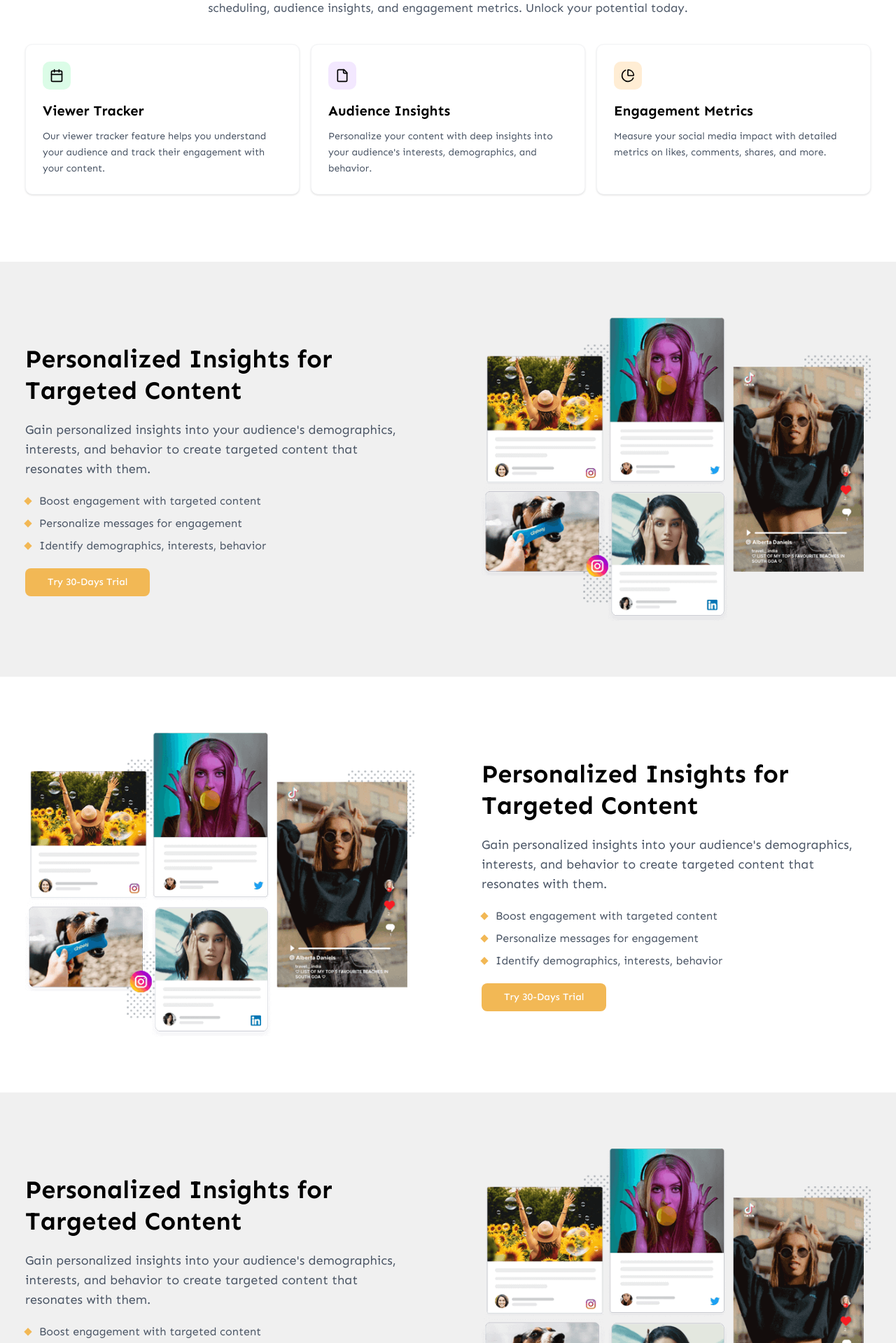
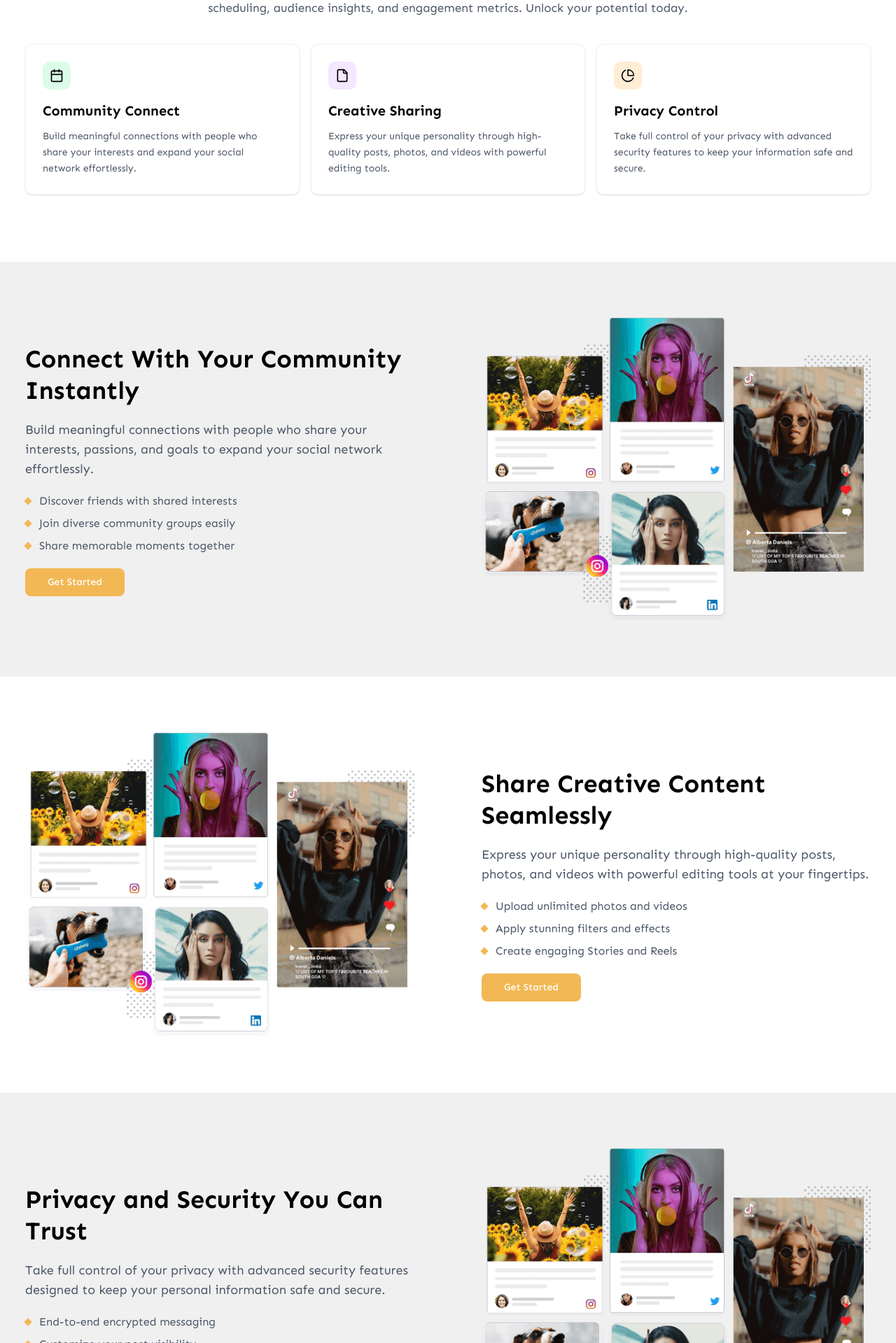
Before and after one commit to ngbaduyy10/bright-social_fe, a Next.js app: page / in a window 1280 px wide. Shown: the part 881-2800 px from the top of the page at 70% size. Built offline with nearby package versions, Linux system fonts and the light colour scheme.

Commit message:
update homepage info

```diff
--- a/src/app/(guest)/page.tsx
+++ b/src/app/(guest)/page.tsx
@@ -10,9 +10,37 @@ export default function Home() {
     <>
       <HeroSection />
       <FeatureSection />
-      <FeatureBlock image={DefaultImage.src} />
-      <FeatureBlock image={DefaultImage.src} reverse={true} />
-      <FeatureBlock image={DefaultImage.src} />
+      <FeatureBlock
+        image={DefaultImage.src}
+        title="Connect With Your Community Instantly"
+        description="Build meaningful connections with people who share your interests, passions, and goals to expand your social network effortlessly."
+        features={[
+          "Discover friends with shared interests",
+          "Join diverse community groups easily",
+          "Share memorable moments together"
+        ]}
+      />
+      <FeatureBlock
+        image={DefaultImage.src}
+        reverse={true}
+        title="Share Creative Content Seamlessly"
+        description="Express your unique personality through high-quality posts, photos, and videos with powerful editing tools at your fingertips."
+        features={[
+          "Upload unlimited photos and videos",
+          "Apply stunning filters and effects",
+          "Create engaging Stories and Reels"
+        ]}
+      />
+      <FeatureBlock
+        image={DefaultImage.src}
+        title="Privacy and Security You Can Trust"
+        description="Take full control of your privacy with advanced security features designed to keep your personal information safe and secure."
+        features={[
+          "End-to-end encrypted messaging",
+          "Customize your post visibility",
+          "Two-factor authentication protection"
+        ]}
+      />
       <FeedbackSection />
       <HomeFooter />
     </>
--- a/src/components/molecules/FeatureBlock.tsx
+++ b/src/components/molecules/FeatureBlock.tsx
@@ -4,36 +4,33 @@ import CommonButton from "../atoms/CommonButton";
 interface FeatureBlockProps {
   reverse?: boolean;
   image: string;
+  title: string;
+  description: string;
+  features: string[];
 }
 
-export default function FeatureBlock({ reverse = false, image }: FeatureBlockProps) {
+export default function FeatureBlock({ reverse = false, image, title, description, features }: FeatureBlockProps) {
   const textContent = (
     <div className="flex flex-col justify-center space-y-5">
       <p className="text-2xl lg:text-4xl font-bold text-black leading-tight">
-        Personalized Insights for Targeted Content
+        {title}
       </p>
 
       <p className="text-gray-600 text-md lg:text-lg">
-        Gain personalized insights into your audience's demographics, interests, and behavior to create targeted content that resonates with them.
+        {description}
       </p>
 
       <ul className="space-y-2">
-        <li className="flex items-center space-x-3">
-          <div className="w-2 h-2 bg-primary transform rotate-45"></div>
-          <span className="text-gray-600">Boost engagement with targeted content</span>
-        </li>
-        <li className="flex items-center space-x-3">
-          <div className="w-2 h-2 bg-primary transform rotate-45"></div>
-          <span className="text-gray-600">Personalize messages for engagement</span>
-        </li>
-        <li className="flex items-center space-x-3">
-          <div className="w-2 h-2 bg-primary transform rotate-45"></div>
-          <span className="text-gray-600">Identify demographics, interests, behavior</span>
-        </li>
+        {features.map((feature, index) => (
+          <li key={index} className="flex items-center space-x-3">
+            <div className="w-2 h-2 bg-primary transform rotate-45"></div>
+            <span className="text-gray-600">{feature}</span>
+          </li>
+        ))}
       </ul>
 
       <CommonButton className="px-8">
-          Try 30-Days Trial
+          Get Started
         </CommonButton>
     </div>
   );
--- a/src/components/molecules/UserCard.tsx
+++ b/src/components/molecules/UserCard.tsx
@@ -75,7 +75,7 @@ export default function UserCard({ friend, user: userProp, type }: UserCardProps
             <CommonButton href={`/profile/${user.username}`} className="w-full">
               View Profile
             </CommonButton>
-            <CommonButton className="w-full bg-secondary text-black">
+            <CommonButton className="w-full bg-secondary text-black" href={`/messages/${user.id}`}>
               <MessageCircle size={16} className="mr-2" />
               Message
             </CommonButton>
--- a/src/components/organisms/home/HeroSection.tsx
+++ b/src/components/organisms/home/HeroSection.tsx
@@ -17,11 +17,11 @@ export default function HeroSection() {
           </p>
 
           <div className="flex-center gap-4">
-            <CommonButton className="px-8">
-              Try 30-Days Trial
+            <CommonButton className="px-8" href="/register">
+              Sign Up
             </CommonButton>
-            <CommonButton className="px-8 bg-secondary text-primary border border-primary hover:bg-primary hover:text-white">
-              Schedule a Call
+            <CommonButton className="px-8 bg-secondary text-primary border border-primary hover:bg-primary hover:text-white" href="/login">
+              Sign In
             </CommonButton>
           </div>
         </div>
--- a/src/utils/constant.ts
+++ b/src/utils/constant.ts
@@ -21,20 +21,20 @@ export const homeFeatures = [
   {
     icon: Calendar,
     variant: "bg-green-100",
-    title: "Viewer Tracker",
-    desc: "Our viewer tracker feature helps you understand your audience and track their engagement with your content."
+    title: "Community Connect",
+    desc: "Build meaningful connections with people who share your interests and expand your social network effortlessly."
   },
   {
     icon: File,
     variant: "bg-purple-100",
-    title: "Audience Insights",
-    desc: "Personalize your content with deep insights into your audience's interests, demographics, and behavior."
+    title: "Creative Sharing",
+    desc: "Express your unique personality through high-quality posts, photos, and videos with powerful editing tools."
   },
   {
     icon: ChartPie,
     variant: "bg-orange-100",
-    title: "Engagement Metrics",
-    desc: "Measure your social media impact with detailed metrics on likes, comments, shares, and more."
+    title: "Privacy Control",
+    desc: "Take full control of your privacy with advanced security features to keep your information safe and secure."
   }
 ];
 
```
